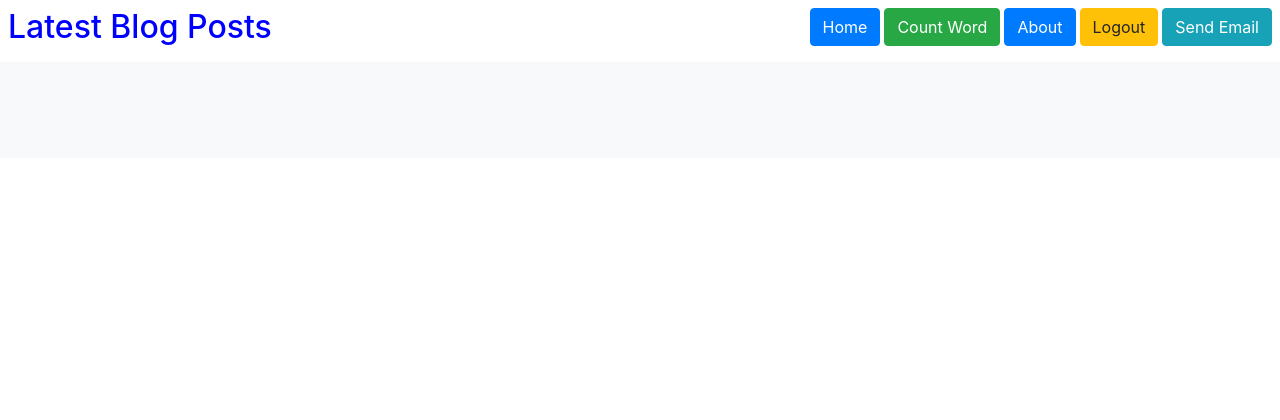
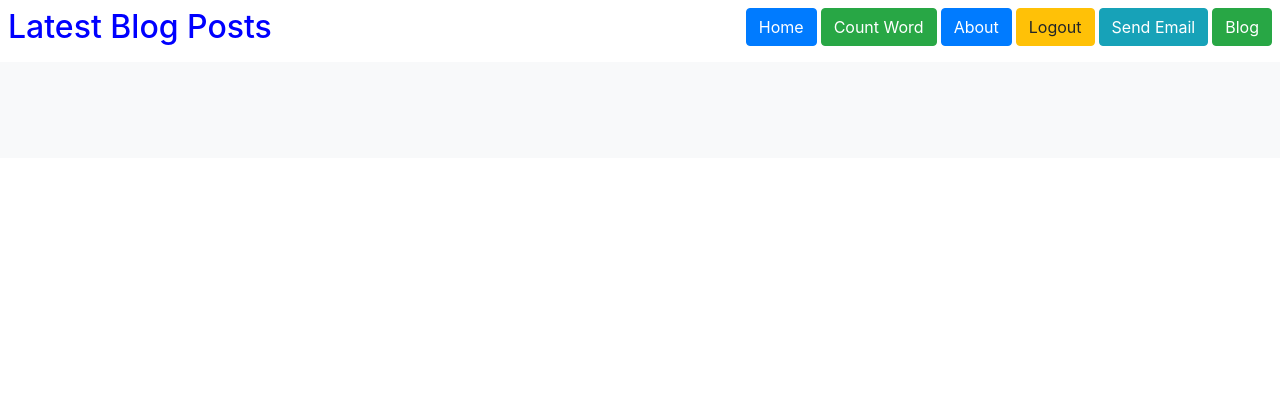
Before and after one commit to IMRAN104/hams-django, a Django app: page /blog/ in a window 1280 px wide. Shown: the top 420 px of the page. Run offline with Django 3.2, Linux system fonts and the light colour scheme; the visitor is signed in with stand-in values (Sample User, id 1); data that the repository does not hold is empty; some libraries are stand-ins or nearby versions.

Commit message:
Blog Updated

```diff
--- a/templates/Base/navbar.html
+++ b/templates/Base/navbar.html
@@ -43,6 +43,9 @@
         <div class="child">
             <a href="{% url 'send_email_serve_page' %}" class="btn btn-info ml-1">Send Email</a>
         </div>
+        <div class="child">
+            <a href="{% url 'blog_home' %}" class="btn btn-success ml-1">Blog</a>
+        </div>
     </div>
 </div>
 
```
